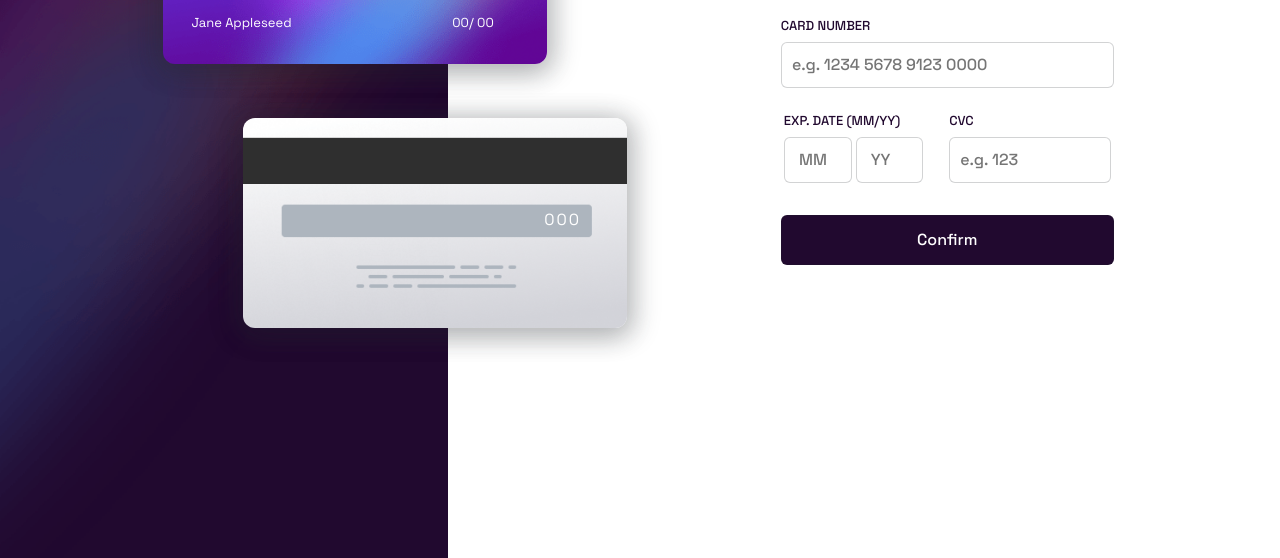
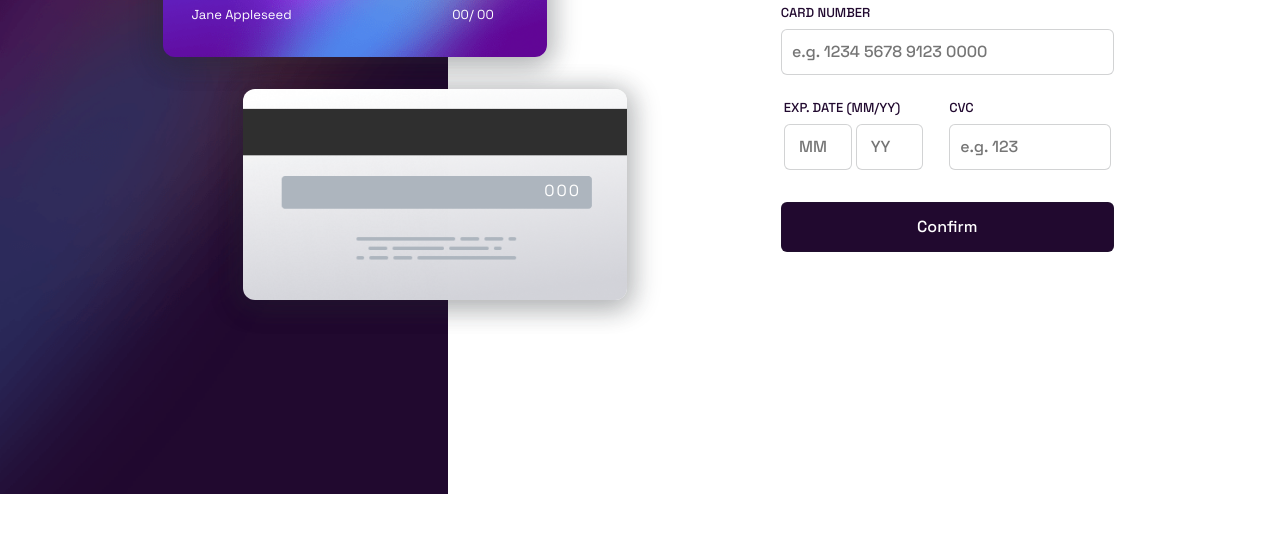
Before and after one commit to AlxVallecillo/CC-form-challenge, a plain HTML site: page index.html in a window 1280 px wide. Shown: the part 242-800 px from the top of the page. Drawn offline with Linux system fonts and the light colour scheme.

Commit message:
Adjusted content max height

```diff
--- a/index.css
+++ b/index.css
@@ -91,12 +91,13 @@ main {
     font-family: var(--font-fam);
     width: 100%;
     position: relative;
-    height: 100vh;
+    height: auto;
 }
 
 aside {
     display: inline;
-    height: 100vh;
+    height: 736px;
+    max-height: 736px;
 }
 
 aside.gradient-section {
@@ -350,16 +351,6 @@ button {
         position: initial;
     }
 
-    /* aside.gradient-section {
-        background: url('images/bg-main-desktop.png') no-repeat;
-        background-size: cover;
-        width: 35%;
-        position: absolute;
-        top: 0;
-        left: 0;
-
-    } */
-
     aside.form-section {
         position: initial;
         height: 60vh;
```
